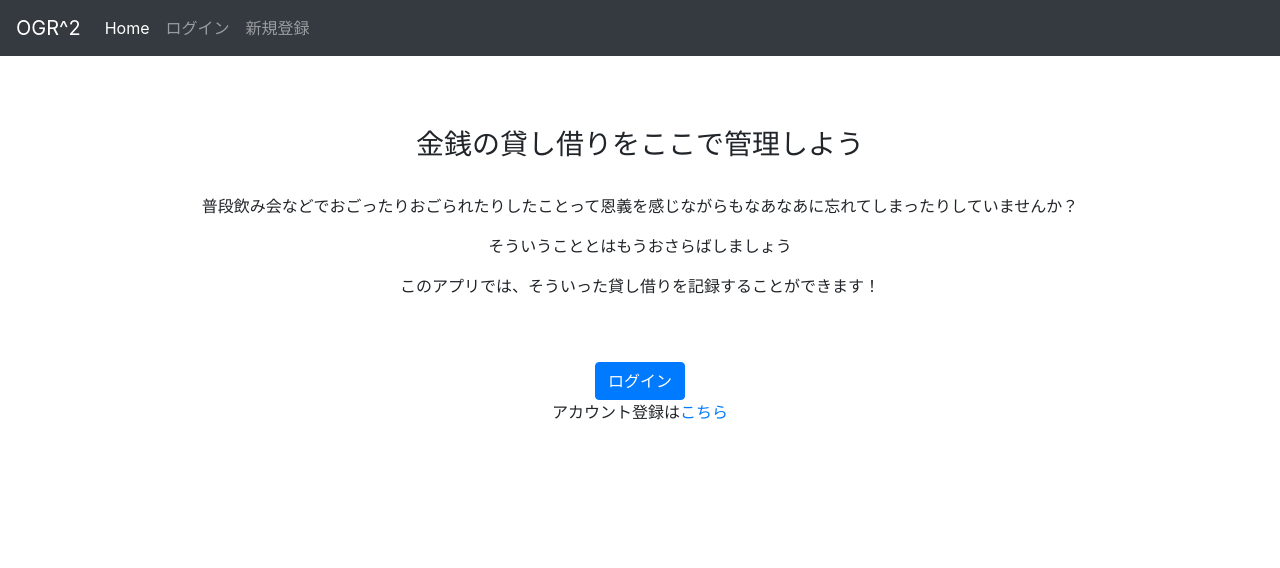
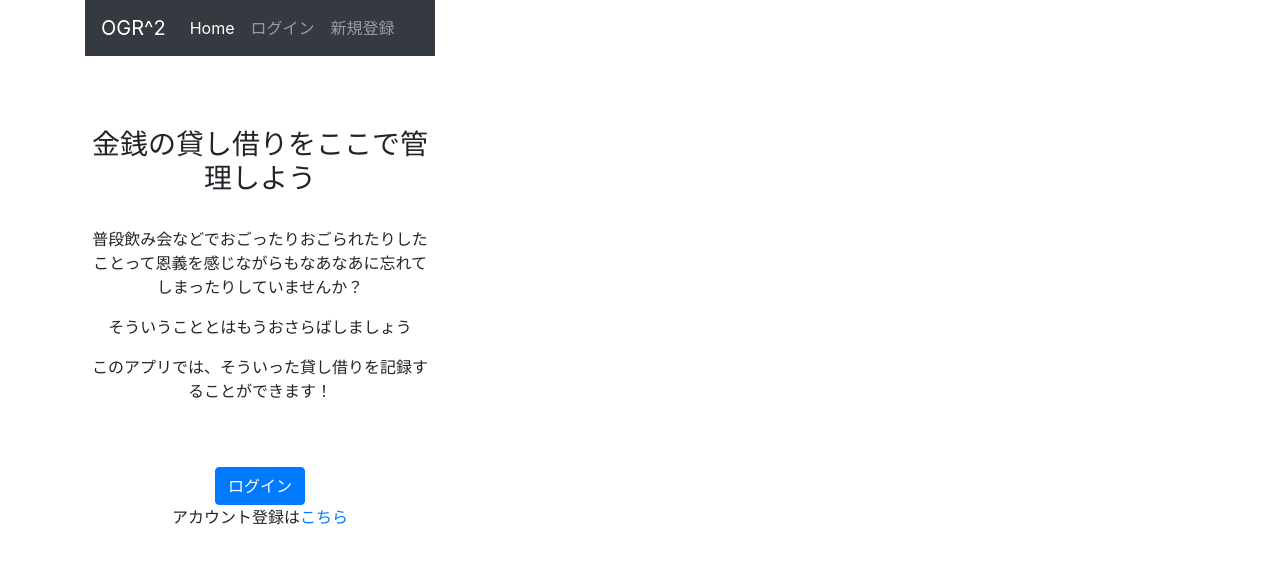
Before and after one commit to tarayama/ogr-ogr, a Django app: page / in a window 1280 px wide. Shown: the top 568 px of the page. Run offline with Django 3.2, Linux system fonts and the light colour scheme; some libraries are stand-ins or nearby versions.

Commit message:
スマホ対応の調整

```diff
--- a/ogr/templates/ogr/index.html
+++ b/ogr/templates/ogr/index.html
@@ -13,6 +13,10 @@
 </head>
 
 <body>
+    <div class="container">
+		<div class="row">
+            <div class="col-md-4 col-sm-6 col-xs-12">
+
     <nav class="navbar navbar-expand-xl navbar-dark bg-dark">
         <a class="navbar-brand" href="{% url 'index' %}">OGR^2</a>
         <button class="navbar-toggler" type="button" data-toggle="collapse" data-target="#navbarTogglerDemo02" aria-controls="navbarTogglerDemo02" aria-expanded="false" aria-label="Toggle navigation">
@@ -56,6 +60,9 @@
                 <p>アカウント登録は<a href="{% url 'signup' %}">こちら</a></p>
                 {% endif %}
                 <br />
+            </div>
+        </div>
+    </div>
 
 </body>
 
```
Lines whose indentation alone changed are shown as unchanged.
